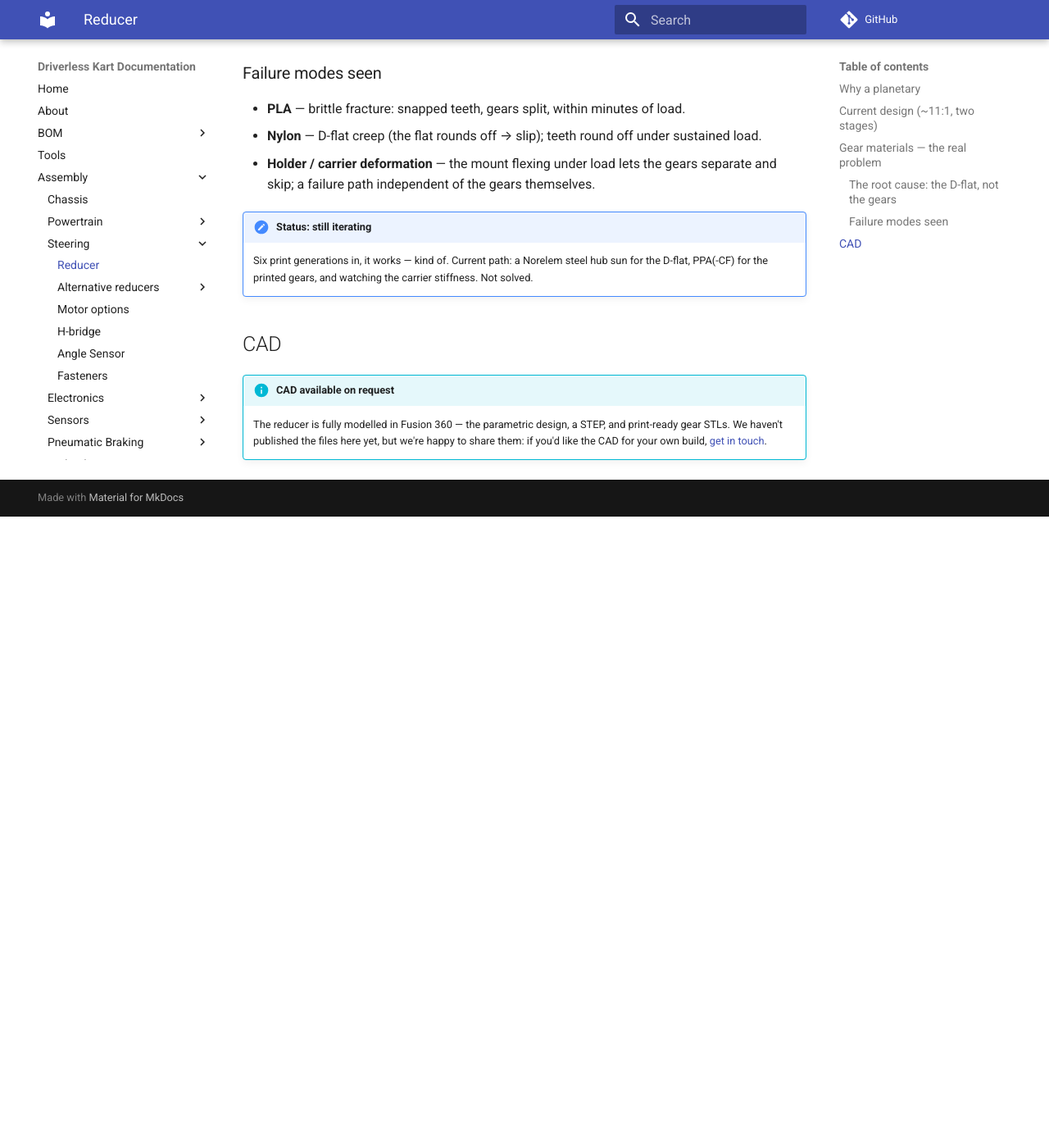
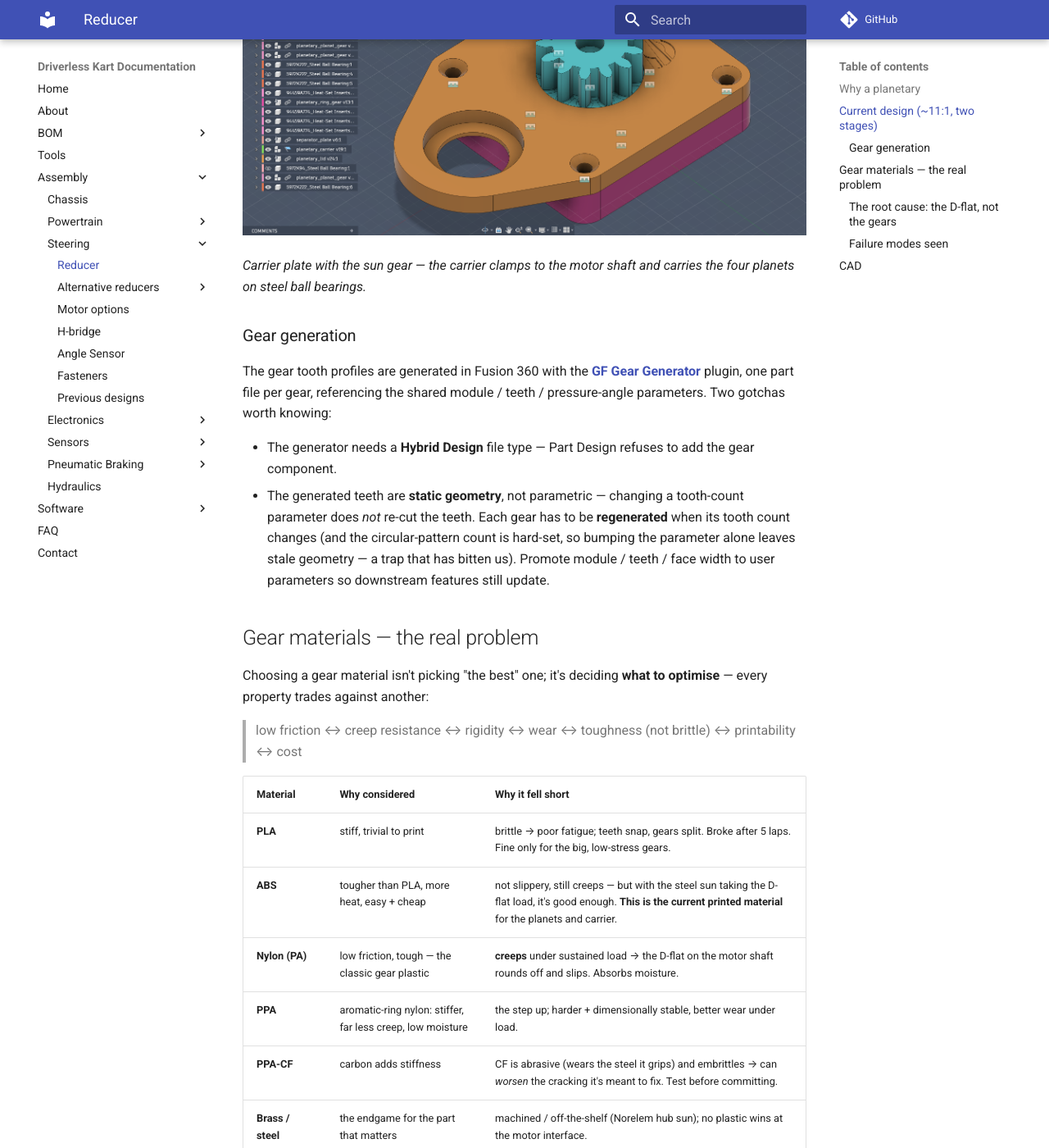
Before and after one commit to UM-Driverless/kart_docs, an MkDocs documentation site: the page built from docs/assembly/steering/reducer.md, in a window 1280 px wide and 1400 px high, scrolled down 1911 px. Shown: the whole window at 82% size. Built offline with MkDocs 1.6.1 and Material for MkDocs 9.7.7, drawn with Linux system fonts in a browser that asks for light colours; comment, search, counter and statistics services are not loaded; before the commit the page ends 2541 px from its top, so only the background shows below that; some of the changed text lies outside the part shown.

Commit message:
steering: build out docs — actuator decision, current design data, previous designs
Rewrite the steering pages from thin stubs into the full engineering story,
pulling hard data that previously only lived in the team's vault notes.

- index.md: lead with the actuator-architecture decision (rotary column drive
  vs the dropped Maxon linear actuator; salvaged DC motor + printed reducer vs
  off-the-shelf servo; plain PWM vs EPOS/CANopen). Add signal-chain diagram and
  current-design CAD renders. Fix sensor: AS5600 magnetic encoder, not Hall.
- reducer.md: add module + centre-distance data, the forced-geometry derivation
  (Z_ring = Z_sun + 2*Z_planet), a GF Gear Generator section, and CAD renders of
  the current 4-planet planetary. Correct printed-gear material to ABS (was
  wrongly stated as PPA-CF; PPA-CF was weighed, not adopted).
- previous-designs.md (new): the Maxon EPOS linear-actuator era and why it was
  dropped, the 3-planet -> 4-planet history, the gear-material saga, CAD lineage.
- h-bridge.md: absorb the VESC/Kelly/AllMotion/PWM driver alternatives that were
  buried in index.md.
- dev.sh: auto-pick a free port instead of failing on "address already in use".

Co-Authored-By: Claude Opus 4.8 (1M context) <noreply@anthropic.com>

```diff
--- a/docs/assembly/steering/reducer.md
+++ b/docs/assembly/steering/reducer.md
@@ -12,13 +12,32 @@ The price of the planetary is that it's the **least forgiving of print error**
 
 ## Current design (~11:1, two stages)
 
-| Stage | Type | Teeth | Module | Ratio |
-|---|---|---|---|---|
-| 1 — planetary | sun → 4 planets → fixed ring | sun 12, planet 16, ring 44 | 2 | 4.67 : 1 |
-| 2 — output pair | pinion → big gear (to column) | pinion 13, gear 31 | 3 | 2.38 : 1 |
-| **Total** | | | | **≈ 11.1 : 1** |
+| Stage | Type | Teeth | Module | Centre distance | Ratio |
+|---|---|---|---|---|---|
+| 1 — planetary | sun → 4 planets → fixed ring | sun 12, planet 16, ring 44 | 2 mm | 28 mm | 4.67 : 1 |
+| 2 — output pair | pinion → big gear (to column) | pinion 13, gear 31 | 3 mm | 66 mm | 2.38 : 1 |
+| **Total** | | | | | **≈ 11.1 : 1** |
+
+All three planetary gears share **module 2 mm, 20° pressure angle**. The geometry isn't free: an internal planetary obeys `Z_ring = Z_sun + 2·Z_planet` (44 = 12 + 2·16), so fixing the ring at 44 and the sun at 12 **forces** the planet to 16 and the centre distance to `m·(Z_sun + Z_planet)/2 = 28 mm`. The ratio is `1 + Z_ring/Z_sun = 4.67` (fixed ring, sun input, carrier output).
 
 The planetary was 5.4:1 with a 10-tooth sun; it dropped to 4.67:1 when the sun/planets moved to the **Norelem hub geometry** (12-tooth sun, off-the-shelf steel option). Full Fusion parameters live in the team's `kart/steering/` files (`planetary_reducer_parameters.md`, `output_pinion_parameters.md`).
+
+![Current Option-A planetary in Fusion 360 — 12-tooth sun, 4 planets, 44-tooth ring](images/planetary-current.png)
+
+*The current planetary (Fusion `planetary v53`): 12-tooth sun at centre, 4 planets, 44-tooth ring.*
+
+The planets ride on the carrier (the output); the sun is the motor input and the ring is held fixed:
+
+![Planet carrier with the sun gear standing in it](images/planetary-carrier-sun.png)
+
+*Carrier plate with the sun gear — the carrier clamps to the motor shaft and carries the four planets on steel ball bearings.*
+
+### Gear generation
+
+The gear tooth profiles are generated in Fusion 360 with the **[GF Gear Generator](https://apps.autodesk.com/FUSION/en/Detail/Index?id=1380101096547741187)** plugin, one part file per gear, referencing the shared module / teeth / pressure-angle parameters. Two gotchas worth knowing:
+
+- The generator needs a **Hybrid Design** file type — Part Design refuses to add the gear component.
+- The generated teeth are **static geometry**, not parametric — changing a tooth-count parameter does *not* re-cut the teeth. Each gear has to be **regenerated** when its tooth count changes (and the circular-pattern count is hard-set, so bumping the parameter alone leaves stale geometry — a trap that has bitten us). Promote module / teeth / face width to user parameters so downstream features still update.
 
 ## Gear materials — the real problem
 
@@ -29,7 +48,7 @@ Choosing a gear material isn't picking "the best" one; it's deciding **what to o
 | Material | Why considered | Why it fell short |
 |---|---|---|
 | **PLA** | stiff, trivial to print | brittle → poor fatigue; teeth snap, gears split. Broke after 5 laps. Fine only for the big, low-stress gears. |
-| **ABS** | tougher than PLA, more heat | not slippery, still creeps — wears, no better at the D-flat. |
+| **ABS** | tougher than PLA, more heat, easy + cheap | not slippery, still creeps — but with the steel sun taking the D-flat load, it's good enough. **This is the current printed material** for the planets and carrier. |
 | **Nylon (PA)** | low friction, tough — the classic gear plastic | **creeps** under sustained load → the D-flat on the motor shaft rounds off and slips. Absorbs moisture. |
 | **PPA** | aromatic-ring nylon: stiffer, far less creep, low moisture | the step up; harder + dimensionally stable, better wear under load. |
 | **PPA-CF** | carbon adds stiffness | CF is abrasive (wears the steel it grips) and embrittles → can *worsen* the cracking it's meant to fix. Test before committing. |
@@ -46,7 +65,7 @@ The real weak point is the **motor-shaft interface** — a D-flat + set screw in
 - **Holder / carrier deformation** — the mount flexing under load lets the gears separate and skip; a failure path independent of the gears themselves.
 
 !!! note "Status: still iterating"
-    Six print generations in, it works — kind of. Current path: a Norelem steel hub sun for the D-flat, PPA(-CF) for the printed gears, and watching the carrier stiffness. Not solved.
+    Six print generations in, it works — kind of. Current path: a **Norelem steel hub sun** for the D-flat (the real failure point), the planets and carrier printed in **ABS**, and watching the carrier stiffness. PPA / PPA-CF were weighed for the printed gears but not adopted — ABS is tough enough once the steel sun carries the D-flat load. Not solved.
 
 ## CAD
 
--- a/mkdocs.yml
+++ b/mkdocs.yml
@@ -38,6 +38,7 @@ nav:
           - H-bridge: assembly/steering/h-bridge.md
           - Angle Sensor: assembly/steering/sensor/index.md
           - Fasteners: assembly/steering/fasteners.md
+          - Previous designs: assembly/steering/previous-designs.md
       - Electronics:
           - Kart Medulla (ESP32-S3):
               - assembly/electronics/kart-medulla/index.md
```
Also changed, not shown: docs/assembly/steering/h-bridge.md (+24 -0 lines), docs/assembly/steering/index.md (+62 -64 lines), docs/assembly/steering/previous-designs.md (added, +61 -0 lines), docs/assembly/steering/images/planetary-carrier-sun.png (added), docs/assembly/steering/images/planetary-current.png (added), docs/assembly/steering/images/steering-actuator-cad.png (added), docs/assembly/steering/images/steering-motor-mount-cad.png (added), 1 other file.
